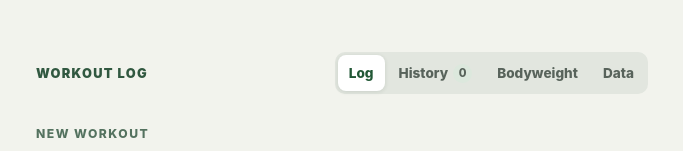
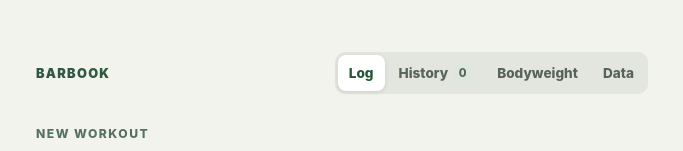
Before and after one commit to JCarz/workout-log, a React (Vite) app: page / in a window 1280 px wide. Shown: the top 151 px of the page, without its empty margins (298-981 px from the left). Built offline with nearby package versions, Linux system fonts and the light colour scheme.

Commit message:
Rename app to Barbook

```diff
--- a/index.html
+++ b/index.html
@@ -7,11 +7,11 @@
     <meta name="theme-color" content="#24613a" />
     <meta name="apple-mobile-web-app-capable" content="yes" />
     <meta name="apple-mobile-web-app-status-bar-style" content="default" />
-    <meta name="apple-mobile-web-app-title" content="Workout Log" />
+    <meta name="apple-mobile-web-app-title" content="Barbook" />
     <link rel="manifest" href="/manifest.webmanifest" />
     <link rel="icon" href="/icon.svg" type="image/svg+xml" />
     <link rel="apple-touch-icon" sizes="180x180" href="/apple-touch-icon.png" />
-    <title>Workout Log</title>
+    <title>Barbook</title>
   </head>
   <body>
     <div id="root"></div>
--- a/src/App.jsx
+++ b/src/App.jsx
@@ -290,7 +290,7 @@ function App() {
     <main className="page-shell">
       <div className="app-shell">
         <header className="app-header">
-          <p className="app-name">Workout Log</p>
+          <p className="app-name">Barbook</p>
           <nav className="view-switcher" aria-label="Workout log views">
             <button
               type="button"
```
Also changed, not shown: public/manifest.webmanifest.
